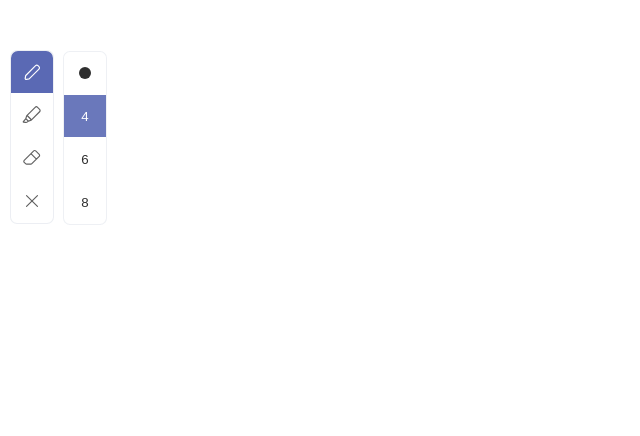
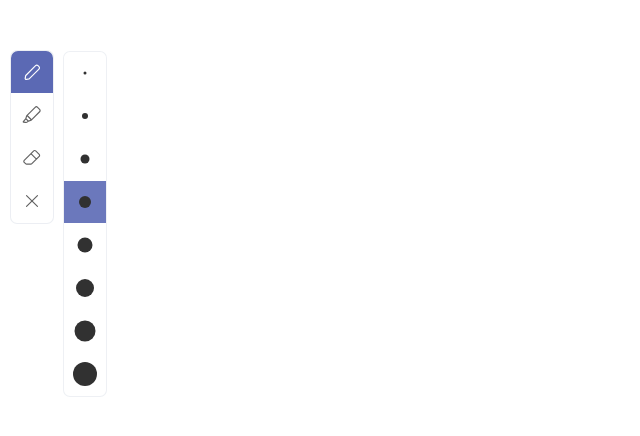
Before and after one commit to devmrin/canvas-unacademy, a React (Create React App) app: page / in a window 1280 px wide. Shown: the top 436 px of the page, without its empty margins (0-640 px from the left). Built offline with nearby package versions, Linux system fonts and the light colour scheme.

Commit message:
added highlight colors to secondary menu

```diff
--- a/src/assets/shapes/index.js
+++ b/src/assets/shapes/index.js
@@ -1,3 +1,4 @@
 import CircleShape from './circle'
+import SquareShape from './square'
 
-export { CircleShape }
+export { CircleShape, SquareShape }
--- /dev/null
+++ b/src/assets/shapes/square.js
@@ -0,0 +1,19 @@
+import React from 'react'
+
+export default ({ length = 10, color = 'red' }) => (
+  <svg
+    viewBox="0 0 44 44"
+    width="32px"
+    height="32px"
+    shapeRendering="geometricPrecision"
+    className="sc-erNlkL chaJNV"
+  >
+    <rect
+      width={length + 'px'}
+      height={length + 'px'}
+      x="18"
+      y="18"
+      style={{ fill: 'red' }}
+    ></rect>
+  </svg>
+)
--- a/src/components/MenuControls/index.js
+++ b/src/components/MenuControls/index.js
@@ -50,13 +50,29 @@ function MenuControls({
             <div className="menu-controls secondary-menu">
               <button
                 className={
-                  strokeWidth === 2
+                  strokeWidth === 1
                     ? 'menu-button selected first-btn'
                     : 'menu-button first-btn'
                 }
+                onClick={() => updateStrokeWidth(1)}
+              >
+                <CircleShape radius="5%" />
+              </button>
+              <button
+                className={
+                  strokeWidth === 2 ? 'menu-button selected' : 'menu-button'
+                }
                 onClick={() => updateStrokeWidth(2)}
               >
-                <CircleShape />
+                <CircleShape radius="10%" />
+              </button>
+              <button
+                className={
+                  strokeWidth === 3 ? 'menu-button selected' : 'menu-button'
+                }
+                onClick={() => updateStrokeWidth(3)}
+              >
+                <CircleShape radius="15%" />
               </button>
               <button
                 className={
@@ -64,7 +80,15 @@ function MenuControls({
                 }
                 onClick={() => updateStrokeWidth(4)}
               >
-                4
+                <CircleShape radius="20%" />
+              </button>
+              <button
+                className={
+                  strokeWidth === 5 ? 'menu-button selected' : 'menu-button'
+                }
+                onClick={() => updateStrokeWidth(5)}
+              >
+                <CircleShape radius="25%" />
               </button>
               <button
                 className={
@@ -72,7 +96,15 @@ function MenuControls({
                 }
                 onClick={() => updateStrokeWidth(6)}
               >
-                6
+                <CircleShape radius="30%" />
+              </button>
+              <button
+                className={
+                  strokeWidth === 7 ? 'menu-button selected' : 'menu-button'
+                }
+                onClick={() => updateStrokeWidth(7)}
+              >
+                <CircleShape radius="35%" />
               </button>
               <button
                 className={
@@ -82,7 +114,7 @@ function MenuControls({
                 }
                 onClick={() => updateStrokeWidth(8)}
               >
-                8
+                <CircleShape radius="40%" />
               </button>
             </div>
           )}
@@ -112,9 +144,10 @@ function MenuControls({
                 onClick={() =>
                   updateHighlighter('red', 'rgba(248,144,185,0.1)')
                 }
-              >
-                Red
-              </button>
+                style={{
+                  backgroundColor: 'rgba(248,144,185,0.3)',
+                }}
+              ></button>
               <button
                 className={
                   highlightColor === 'green'
@@ -124,9 +157,10 @@ function MenuControls({
                 onClick={() =>
                   updateHighlighter('green', 'rgba(144,248,185,0.1)')
                 }
-              >
-                Green
-              </button>
+                style={{
+                  backgroundColor: 'rgba(144,248,185,0.3)',
+                }}
+              ></button>
               <button
                 className={
                   highlightColor === 'blue'
@@ -136,9 +170,10 @@ function MenuControls({
                 onClick={() =>
                   updateHighlighter('blue', 'rgba(144,185,248,0.1)')
                 }
-              >
-                Blue
-              </button>
+                style={{
+                  backgroundColor: 'rgba(144,185,248,0.3)',
+                }}
+              ></button>
               <button
                 className={
                   highlightColor === 'yellow'
@@ -148,9 +183,10 @@ function MenuControls({
                 onClick={() =>
                   updateHighlighter('yellow', 'rgba(248,248,12,0.1)')
                 }
-              >
-                Yllw
-              </button>
+                style={{
+                  backgroundColor: 'rgba(248,248,12,0.3)',
+                }}
+              ></button>
             </div>
           )}
         </span>
```
